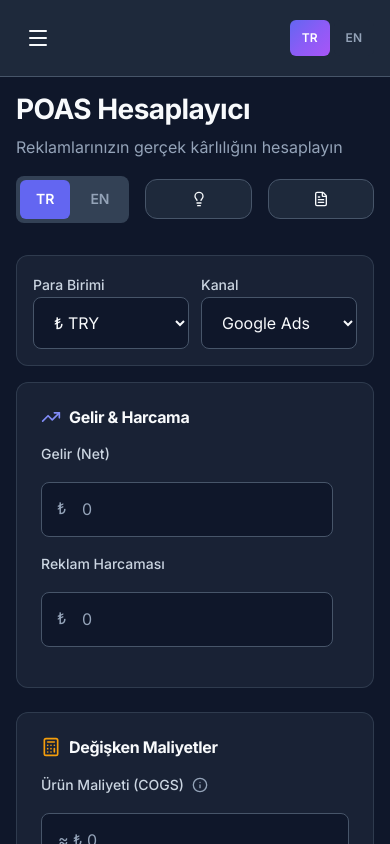
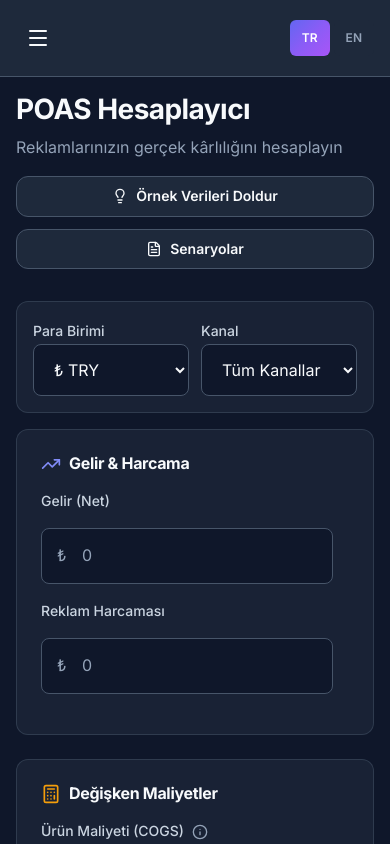
Before and after one commit to ulusalcagdass/poas-hesaplayici, a Next.js app: page /hesaplayici in a window 390 px wide. Shown: the top 844 px of the page. Built offline with nearby package versions, Linux system fonts and the light colour scheme.

Commit message:
feat: Add All Channels, remove duplicate TR/EN toggle, show text on mobile buttons

```diff
--- a/src/app/(dashboard)/hesaplayici/page.tsx
+++ b/src/app/(dashboard)/hesaplayici/page.tsx
@@ -170,7 +170,7 @@ export default function HesaplayiciPage() {
     const [targetPoasError, setTargetPoasError] = useState<string | null>(null);
     const [showNetProfit, setShowNetProfit] = useState(false);
     const [notes, setNotes] = useState('');
-    const [channel, setChannel] = useState<string>('Google');
+    const [channel, setChannel] = useState<string>('All');
     const [isGoldenTest, setIsGoldenTest] = useState(false);
     const [validationErrors, setValidationErrors] = useState<{ adSpend?: string }>({});
 
@@ -383,63 +383,14 @@ export default function HesaplayiciPage() {
                         {labels.pageSubtitle}
                     </p>
                 </div>
-                <div style={{ display: 'flex', alignItems: 'center', gap: '1rem' }}>
-                    {/* Language Toggle */}
-                    <div
-                        style={{
-                            display: 'flex',
-                            background: 'var(--color-bg-tertiary)',
-                            borderRadius: 'var(--radius-md)',
-                            padding: '0.25rem',
-                            gap: '0.25rem',
-                        }}
-                    >
-                        <button
-                            onClick={() => {
-                                setLanguage('tr');
-                                if (pathname === '/calculator') router.push('/hesaplayici');
-                            }}
-                            style={{
-                                padding: '0.5rem 1rem',
-                                borderRadius: 'var(--radius-sm)',
-                                border: 'none',
-                                cursor: 'pointer',
-                                fontSize: '0.875rem',
-                                fontWeight: 600,
-                                transition: 'all 0.2s ease',
-                                background: language === 'tr' ? 'var(--color-primary)' : 'transparent',
-                                color: language === 'tr' ? 'white' : 'var(--color-text-muted)',
-                            }}
-                        >
-                            TR
-                        </button>
-                        <button
-                            onClick={() => {
-                                setLanguage('en');
-                                if (pathname === '/hesaplayici') router.push('/calculator');
-                            }}
-                            style={{
-                                padding: '0.5rem 1rem',
-                                borderRadius: 'var(--radius-sm)',
-                                border: 'none',
-                                cursor: 'pointer',
-                                fontSize: '0.875rem',
-                                fontWeight: 600,
-                                transition: 'all 0.2s ease',
-                                background: language === 'en' ? 'var(--color-primary)' : 'transparent',
-                                color: language === 'en' ? 'white' : 'var(--color-text-muted)',
-                            }}
-                        >
-                            EN
-                        </button>
-                    </div>
+                <div style={{ display: 'flex', alignItems: 'center', gap: '0.75rem', flexWrap: 'wrap' }}>
                     <button
                         onClick={applyGoldenTestCase}
                         className="btn btn-secondary btn-sm"
                         style={{ display: 'flex', alignItems: 'center', gap: '0.5rem', padding: '0.5rem 0.75rem' }}
                     >
                         <Lightbulb size={16} />
-                        <span className="hide-mobile">{labels.fillExample}</span>
+                        <span>{labels.fillExample}</span>
                     </button>
                     <Link
                         href={language === 'tr' ? '/senaryolar' : '/scenarios'}
@@ -447,7 +398,7 @@ export default function HesaplayiciPage() {
                         style={{ display: 'flex', alignItems: 'center', gap: '0.5rem', padding: '0.5rem 0.75rem' }}
                     >
                         <FileText size={16} />
-                        <span className="hide-mobile">{language === 'tr' ? 'Senaryolar' : 'Scenarios'}</span>
+                        <span>{language === 'tr' ? 'Senaryolar' : 'Scenarios'}</span>
                     </Link>
                 </div>
             </div>
@@ -497,7 +448,9 @@ export default function HesaplayiciPage() {
                                     style={{ width: '100%' }}
                                 >
                                     {CHANNELS.map(c => (
-                                        <option key={c.value} value={c.value}>{c.label}</option>
+                                        <option key={c.value} value={c.value}>
+                                            {language === 'en' && c.labelEn ? c.labelEn : c.label}
+                                        </option>
                                     ))}
                                 </select>
                             </div>
--- a/src/types/index.ts
+++ b/src/types/index.ts
@@ -21,13 +21,14 @@ export interface Scenario {
     updatedAt: Date;
 }
 
-export type Channel = 'Google' | 'Meta' | 'TikTok' | 'Diğer';
+export type Channel = 'All' | 'Google' | 'Meta' | 'TikTok' | 'Diğer';
 
-export const CHANNELS: { value: Channel; label: string }[] = [
+export const CHANNELS: { value: Channel; label: string; labelEn?: string }[] = [
+    { value: 'All', label: 'Tüm Kanallar', labelEn: 'All Channels' },
     { value: 'Google', label: 'Google Ads' },
     { value: 'Meta', label: 'Meta (Facebook/Instagram)' },
     { value: 'TikTok', label: 'TikTok Ads' },
-    { value: 'Diğer', label: 'Diğer' },
+    { value: 'Diğer', label: 'Diğer', labelEn: 'Other' },
 ];
 
 export const CURRENCIES = [
```
